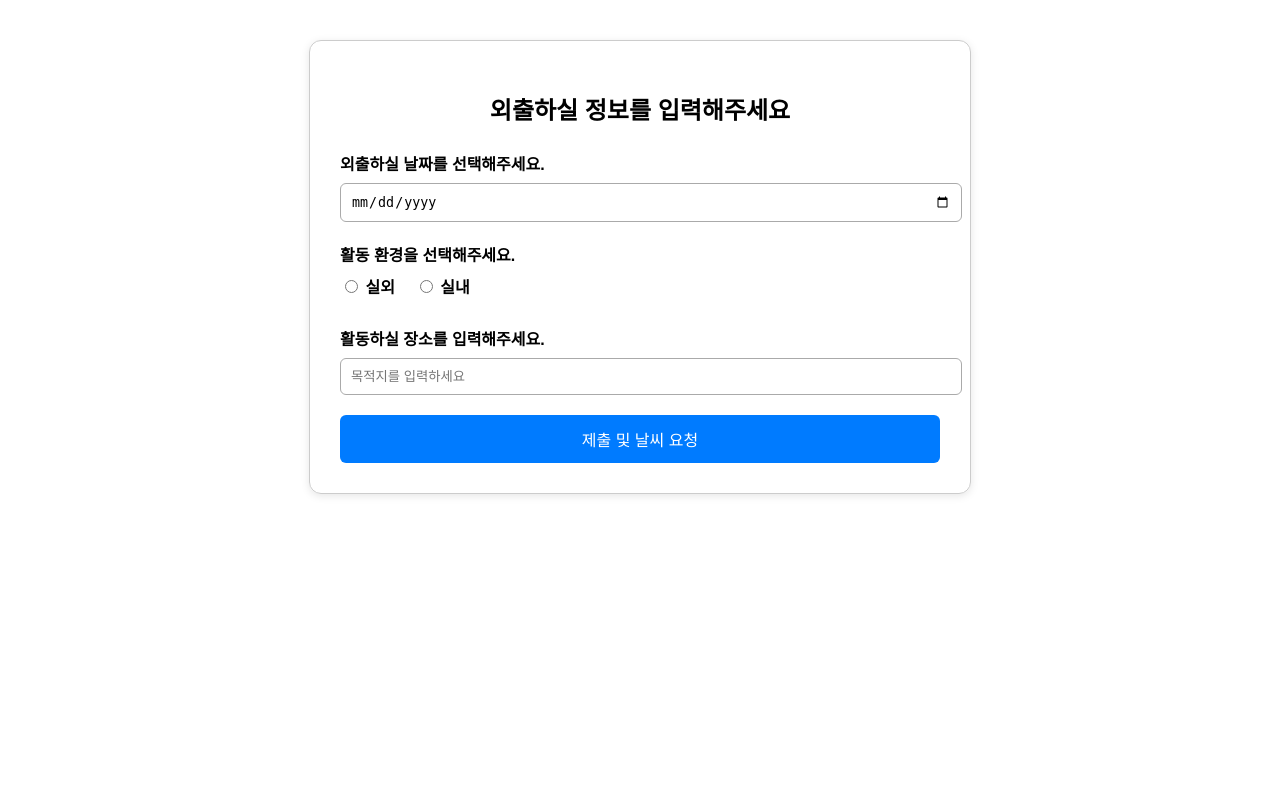
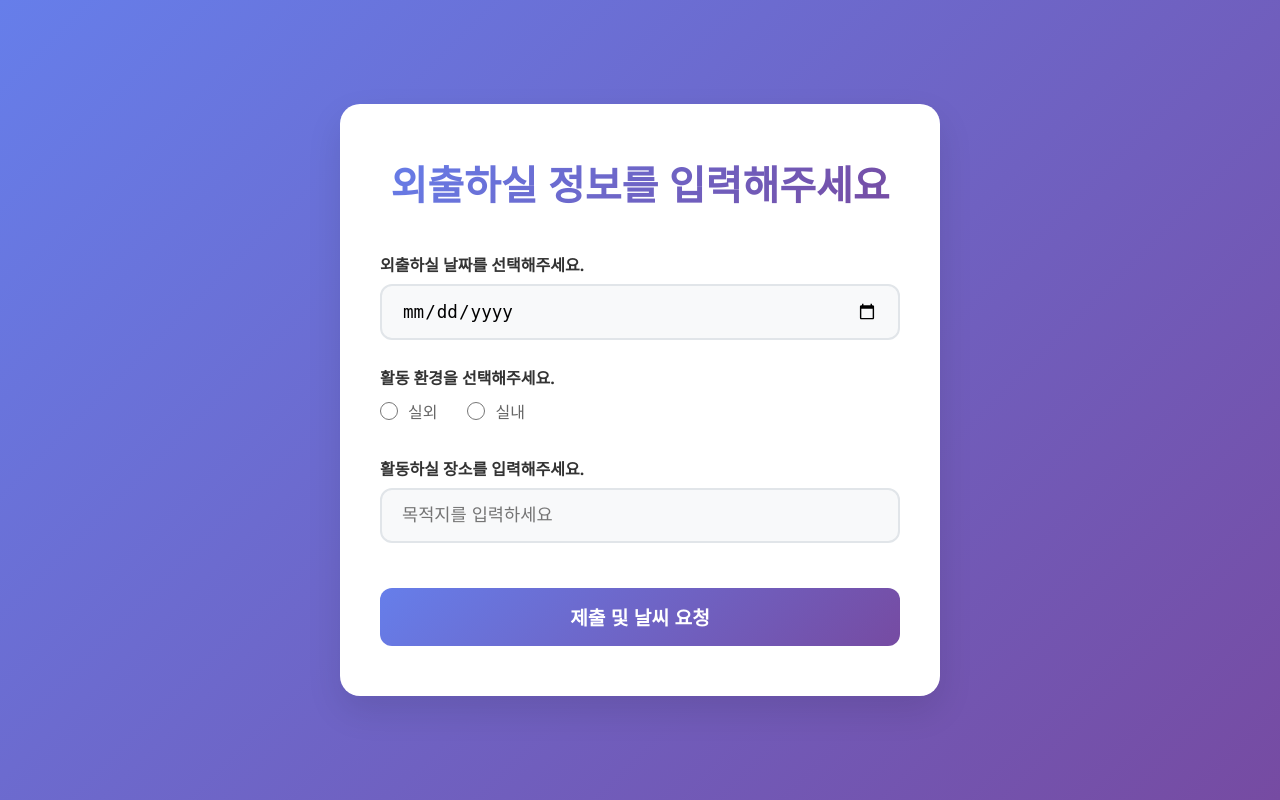
Before and after one commit to rusestudio/outfit-suggest-python-project, a FastAPI app: page /index in a window 1280 px wide. Run offline with FastAPI, Linux system fonts and the light colour scheme; some libraries are stand-ins or nearby versions.

Commit message:
index.html css update

```diff
--- a/templates/index.html
+++ b/templates/index.html
@@ -7,63 +7,174 @@
 </head>
 <body>
     <style>
+        * {
+            margin: 0;
+            padding: 0;
+            box-sizing: border-box;
+        }
+
+        body {
+            font-family: 'Segoe UI', Tahoma, Geneva, Verdana, sans-serif;
+            background: linear-gradient(135deg, #667eea 0%, #764ba2 100%);
+            min-height: 100vh;
+            display: flex;
+            align-items: center;
+            justify-content: center;
+            padding: 20px;
+        }
+
         .form-container {
+            background: white;
+            padding: 50px 40px;
+            border-radius: 20px;
+            box-shadow: 0 15px 35px rgba(0, 0, 0, 0.1);
+            width: 100%;
             max-width: 600px;
-            margin: 40px auto;
-            padding: 30px;
-            border: 1px solid #ccc;
-            border-radius: 12px;
-            box-shadow: 0 2px 8px rgba(0, 0, 0, 0.1);
-            font-family: Arial, sans-serif;
+            backdrop-filter: blur(10px);
+            animation: slideUp 0.6s ease-out forwards;
         }
+
+        .form-header {
+            text-align: center;
+            margin-bottom: 40px;
+        }
+
         .form-header h2 {
-            text-align: center;
+            color: #333;
+            font-size: 2.5rem;
+            margin-bottom: 10px;
+            background: linear-gradient(135deg, #667eea, #764ba2);
+            -webkit-background-clip: text;
+            -webkit-text-fill-color: transparent;
+            font-weight: 600;
+        }
+
+        .form-group {
             margin-bottom: 25px;
         }
-        .form-group {
-            margin-bottom: 20px;
-        }
+
         label {
-            font-weight: bold;
             display: block;
             margin-bottom: 8px;
+            color: #333;
+            font-weight: 600;
+            font-size: 1rem;
         }
+
         input[type="date"],
         input[type="text"] {
             width: 100%;
-            padding: 10px;
-            border: 1px solid #aaa;
-            border-radius: 6px;
+            padding: 15px 20px;
+            border: 2px solid #e1e5e9;
+            border-radius: 12px;
+            font-size: 1.1rem;
+            transition: all 0.3s ease;
+            background: #f8f9fa;
         }
+
+        input[type="date"]:focus,
+        input[type="text"]:focus {
+            outline: none;
+            border-color: #667eea;
+            background: white;
+            box-shadow: 0 0 0 3px rgba(102, 126, 234, 0.1);
+            transform: translateY(-2px);
+        }
+
         .radio-group {
             display: flex;
-            gap: 20px;
+            gap: 30px;
+            margin-top: 10px;
         }
+
+        .radio-group label {
+            display: flex;
+            align-items: center;
+            color: #666;
+            font-weight: 500;
+            cursor: pointer;
+            transition: color 0.3s ease;
+        }
+
+        .radio-group label:hover {
+            color: #667eea;
+        }
+
+        .radio-group input[type="radio"] {
+            margin-right: 10px;
+            width: 18px;
+            height: 18px;
+            accent-color: #667eea;
+        }
+
         .submit-btn {
             width: 100%;
-            background-color: #007BFF;
+            padding: 15px;
+            background: linear-gradient(135deg, #667eea, #764ba2);
             color: white;
-            padding: 12px;
             border: none;
-            border-radius: 6px;
-            font-size: 16px;
+            border-radius: 12px;
+            font-size: 1.2rem;
+            font-weight: 600;
             cursor: pointer;
+            transition: all 0.3s ease;
+            margin-top: 20px;
         }
+
         .submit-btn:hover {
-            background-color: #0056b3;
+            transform: translateY(-3px);
+            box-shadow: 0 15px 30px rgba(102, 126, 234, 0.4);
         }
+
+        .submit-btn:active {
+            transform: translateY(-1px);
+        }
+
         .weather-result {
-            background-color: #f9f9f9;
-            padding: 10px;
-            border-radius: 6px;
-            margin-top: 15px;
-            font-family: monospace;
-            font-size: 14px;
+            background-color: #f8f9fa;
+            border: 2px solid #e1e5e9;
+            padding: 20px;
+            border-radius: 12px;
+            margin-top: 25px;
+            font-family: 'Segoe UI', Tahoma, Geneva, Verdana, sans-serif;
+            font-size: 1rem;
             white-space: pre-wrap;
+            transition: all 0.3s ease;
+        }
+
+        .loading {
+            opacity: 0.7;
+            pointer-events: none;
+        }
+
+        @keyframes slideUp {
+            from {
+                opacity: 0;
+                transform: translateY(30px);
+            }
+            to {
+                opacity: 1;
+                transform: translateY(0);
+            }
+        }
+
+        @media (max-width: 768px) {
+            .form-container {
+                padding: 40px 30px;
+                margin: 10px;
+                max-width: 400px;
+            }
+
+            .form-header h2 {
+                font-size: 2rem;
+            }
+
+            .radio-group {
+                gap: 20px;
+            }
         }
     </style>
-</head>
-<body>
+
     <div class="form-container">
         <div class="form-header">
             <h2>외출하실 정보를 입력해주세요</h2>
```
